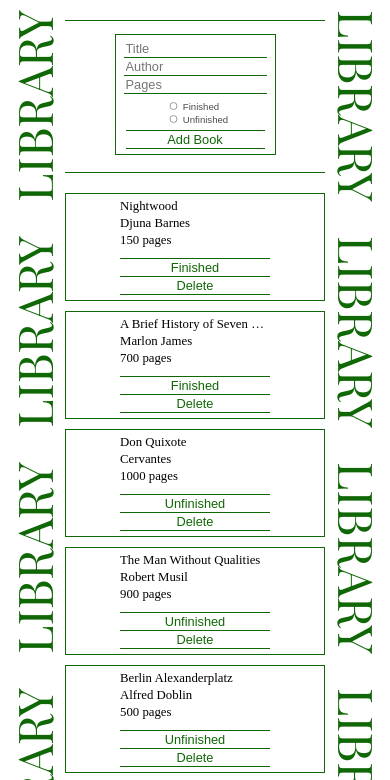
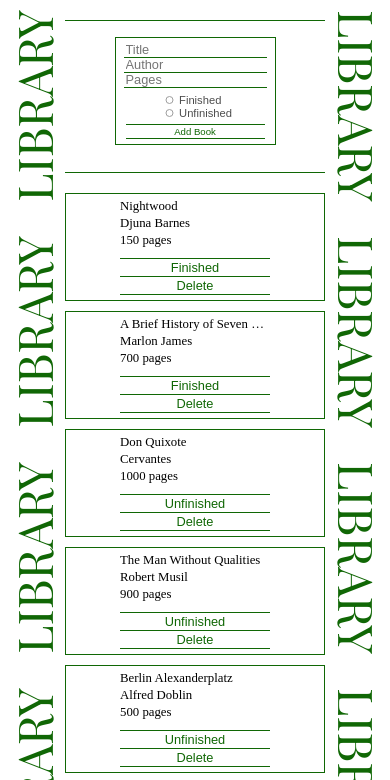
Before and after one commit to zawho/library-app, a website: page index.html in a window 390 px wide. Both pictures are taken after a click on the button "New Book". Shown: the top 780 px of the page. Drawn offline with nearby package versions, Linux system fonts and the light colour scheme.

Commit message:
Continue to fix form appearance

```diff
--- a/style.css
+++ b/style.css
@@ -171,7 +171,15 @@ header {
         grid-column: 1 / 1;
     }
 
+    .book-form > input {
+        height: 12px;
+    }
+
     .read-check > label {
+        font-size: 0.7rem;
+
+    }
+    .add-book {
         font-size: 0.6rem;
     }
 }
```
